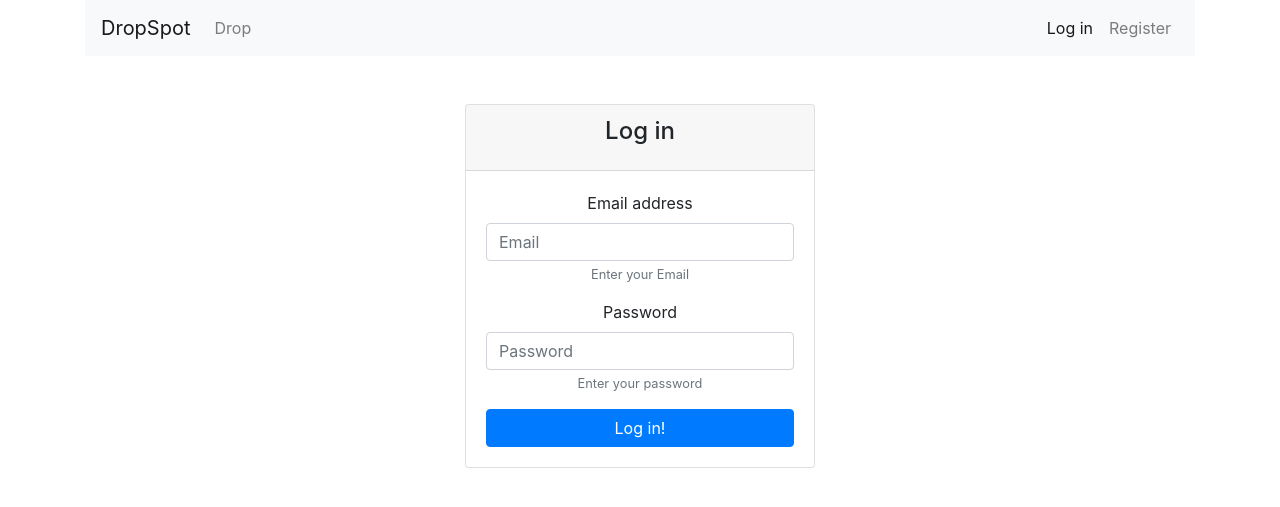
After one commit to LiquidLemon/dropspot, a Flask app: page /login in a window 1280 px wide. The commit adds this page. Shown: the top 507 px of the page. Run offline with Flask 2, Linux system fonts and the light colour scheme; some libraries are stand-ins or nearby versions.

Commit message:
Add login template

```diff
--- a/dropspot/auth.py
+++ b/dropspot/auth.py
@@ -6,3 +6,8 @@ bp = Blueprint("auth", __name__)
 @bp.route("/register", methods=["GET", "POST"])
 def register():
     return render_template("register.html")
+
+
+@bp.route("/login", methods=["GET", "POST"])
+def login():
+    return render_template("login.html")
--- a/dropspot/templates/base.html
+++ b/dropspot/templates/base.html
@@ -9,13 +9,20 @@
 </head>
 <body>
   <div class="container">
-	<nav class="navbar navbar-expand-lg navbar-light bg-light">
+	<nav class="navbar navbar-expand-sm navbar-light bg-light">
       <span class="navbar-brand">
         DropSpot
       </span>
+	  <div class="collapse navbar-collapse">
       <ul class="navbar-nav">
         <li class="nav-item {{ 'active' if page == 'drop' else '' }}">
           <a class="nav-link" href="/drop">Drop</a>
+        </li>
+      </ul>
+	  </div>
+      <ul class="navbar-nav">
+	    <li class="nav-item {{ 'active' if page == 'login' else '' }}">
+          <a class="nav-link" href="/login">Log in</a>
         </li>
 	    <li class="nav-item {{ 'active' if page == 'register' else '' }}">
           <a class="nav-link" href="/register">Register</a>
--- /dev/null
+++ b/dropspot/templates/login.html
@@ -0,0 +1,34 @@
+{% extends 'base.html' %}
+
+{% set page = 'login' %}
+
+{% block title %}
+Log in
+{% endblock %}
+
+{% block content %}
+<div class="card text-center">
+  <div class="card-header">
+    <h4 class="card-title">Log in</h4>
+  </div>
+  <div class="card-body">
+    <form action="/login" method="post">
+      <div class="form-row">
+        <div class="form-group col">
+          <label>Email address</label>
+          <input class="form-control" type="email" placeholder="Email"/>
+          <small class="form-text text-muted">Enter your Email</small>
+        </div>
+      </div>
+      <div class="form-row">
+        <div class="form-group col">
+          <label>Password</label>
+          <input class="form-control" type="password" placeholder="Password"/>
+          <small class="form-text text-muted">Enter your password</small>
+        </div>
+      </div>
+      <button class="btn btn-primary btn-block" type="submit">Log in!</button>
+    </form>
+  </div>
+</div>
+{% endblock %}
```
